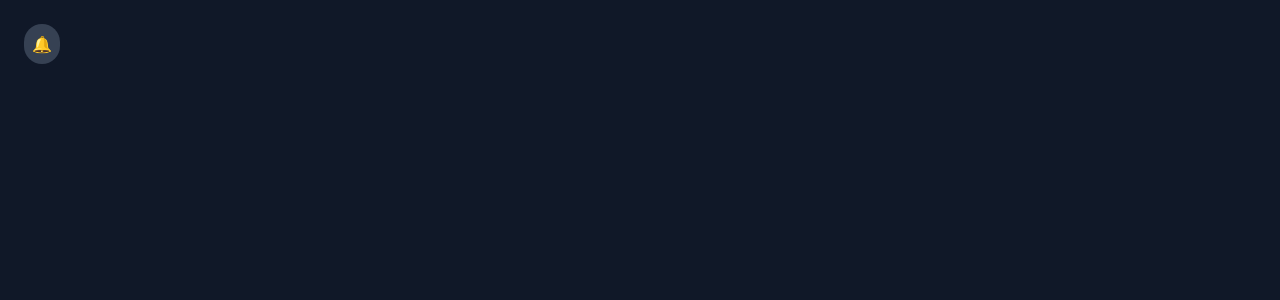
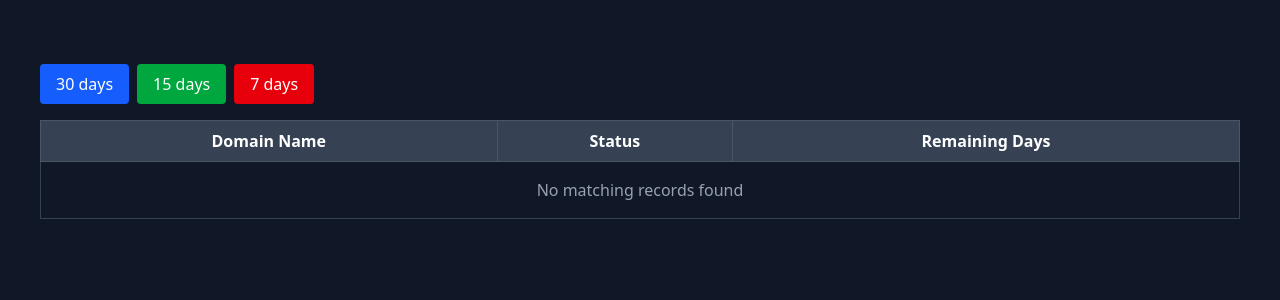
Before and after one commit to Versatile-Programmer/DomainName, a React (Vite) app in the folder client/: page / in a window 1280 px wide. Shown: the top 300 px of the page. Built offline with nearby package versions, Linux system fonts and the light colour scheme.

Commit message:
Add filter feature

```diff
--- a/client/src/components/ARMRequestedDomains.jsx
+++ b/client/src/components/ARMRequestedDomains.jsx
@@ -7,7 +7,9 @@ const ARMRequestedDomains = () => {
   useEffect(() => {
     const fetchARMRequests = async () => {
       try {
-        const response = await axios.get("https://api.example.com/all-arm-requests"); // Replace with correct API endpoint
+        const response = await axios.get(
+          "https://api.example.com/all-arm-requests"
+        ); // Replace with correct API endpoint
         setArmDomainList(response.data);
       } catch (error) {
         console.error("Error fetching ARM domain requests:", error);
@@ -17,12 +19,16 @@ const ARMRequestedDomains = () => {
     fetchARMRequests();
   }, []);
 
-  if (armDomainList.length === 0) return <h1 className="text-center text-gray-400">No ARM Requests Yet</h1>;
+  if (armDomainList.length === 0)
+    return <h1 className="text-center text-gray-400">No ARM Requests Yet</h1>;
 
   return (
     <div className="bg-gray-800 p-4 rounded-lg shadow-md">
       <h2 className="text-lg mb-3">All ARM Requested Domains</h2>
       <div className="overflow-x-auto">
+        {armDomainList.length === 0 ? (
+          <p className="text-gray-400">No domains requested</p>
+        ) : (
           <table className="w-full border-collapse border border-gray-700">
             <thead>
               <tr className="bg-gray-700">
@@ -36,15 +42,26 @@ const ARMRequestedDomains = () => {
             <tbody>
               {armDomainList.map((domain, index) => (
                 <tr key={index} className="text-center bg-gray-900">
-                <td className="border border-gray-600 p-2">{domain.domainName}</td>
-                <td className="border border-gray-600 p-2">{domain.status}</td>
-                <td className="border border-gray-600 p-2">{domain.armStatus}</td>
-                <td className="border border-gray-600 p-2">{domain.hodStatus}</td>
-                <td className="border border-gray-600 p-2">{domain.requestedDate}</td>
+                  <td className="border border-gray-600 p-2">
+                    {domain.domainName}
+                  </td>
+                  <td className="border border-gray-600 p-2">
+                    {domain.status}
+                  </td>
+                  <td className="border border-gray-600 p-2">
+                    {domain.armStatus}
+                  </td>
+                  <td className="border border-gray-600 p-2">
+                    {domain.hodStatus}
+                  </td>
+                  <td className="border border-gray-600 p-2">
+                    {domain.requestedDate}
+                  </td>
                 </tr>
               ))}
             </tbody>
           </table>
+        )}
       </div>
     </div>
   );
--- /dev/null
+++ b/client/src/components/Filter.jsx
@@ -0,0 +1,70 @@
+import React, { useState, useEffect } from "react";
+import axios from "axios";
+
+function Filter() {
+  const [domainList, setDomainList] = useState([]);
+  const [filteredDomains, setFilteredDomains] = useState([]);
+  const [selectedDays, setSelectedDays] = useState(null);
+  const userId = localStorage.getItem("userId"); // Assuming you store user ID in localStorage
+
+  useEffect(() => {
+    if (!userId) return; // Ensure userId exists before making an API call
+
+    async function fetchData() {
+      try {
+        const response = await axios.get(`https://your-api-endpoint.com/domains?userId=${userId}`);
+        const allDomains = response.data; // Backend already filters by user ID
+        setDomainList(allDomains);
+        setFilteredDomains(allDomains); // Initially, show all records
+      } catch (error) {
+        console.error("Error fetching data:", error);
+      }
+    }
+
+    fetchData();
+  }, [userId]);
+
+  // Function to filter based on button click
+  const handleFilter = (days) => {
+    setSelectedDays(days);
+    const filtered = domainList.filter((domain) => domain.remainingDays <= days);
+    setFilteredDomains(filtered);
+  };
+
+  return (
+    <div className="p-4">
+      <div className="flex gap-2 mb-4">
+        <button onClick={() => handleFilter(30)} className="bg-blue-600 px-4 py-2 text-white rounded">30 days</button>
+        <button onClick={() => handleFilter(15)} className="bg-green-600 px-4 py-2 text-white rounded">15 days</button>
+        <button onClick={() => handleFilter(7)} className="bg-red-600 px-4 py-2 text-white rounded">7 days</button>
+      </div>
+
+      <table className="w-full border-collapse border border-gray-700">
+        <thead>
+          <tr className="bg-gray-700 text-white">
+            <th className="border border-gray-600 p-2">Domain Name</th>
+            <th className="border border-gray-600 p-2">Status</th>
+            <th className="border border-gray-600 p-2">Remaining Days</th>
+          </tr>
+        </thead>
+        <tbody>
+          {filteredDomains.length > 0 ? (
+            filteredDomains.map((domain, index) => (
+              <tr key={index} className="text-center bg-gray-900 text-white">
+                <td className="border border-gray-600 p-2">{domain.domainName}</td>
+                <td className="border border-gray-600 p-2">{domain.status}</td>
+                <td className="border border-gray-600 p-2">{domain.remainingDays}</td>
+              </tr>
+            ))
+          ) : (
+            <tr>
+              <td colSpan="3" className="text-center text-gray-400 py-4">No matching records found</td>
+            </tr>
+          )}
+        </tbody>
+      </table>
+    </div>
+  );
+}
+
+export default Filter;
--- a/client/src/components/RequestedDomains.jsx
+++ b/client/src/components/RequestedDomains.jsx
@@ -1,9 +1,10 @@
-import React, { useState } from "react";
+import React, { useState, useEffect } from "react";
+import axios from "axios"; // Import axios
 
 const RequestedDomains = () => {
-  const [domainlist,setDomainlist] = useState([]);
-  if (domainlist.length === 0) return null;
+  const [domainlist, setDomainlist] = useState([]);
   const userRole = localStorage.getItem("role");
+
   useEffect(() => {
     if (userRole === "DRM") {
       const fetchDomains = async () => {
@@ -11,7 +12,7 @@ const RequestedDomains = () => {
           const response = await axios.get("https://api.example.com/domains"); // Replace with actual API
           setDomainlist(response.data);
         } catch (error) {
-          console.error(error);
+          console.error("Error fetching domain list:", error);
         }
       };
       fetchDomains();
@@ -20,11 +21,14 @@ const RequestedDomains = () => {
 
   return (
     <div className="bg-gray-800 p-4 rounded-lg shadow-md">
-      <h2 className="text-lg mb-3">Requested Domains</h2>
+      <h2 className="text-lg mb-3 text-white">Requested Domains</h2>
       <div className="overflow-x-auto">
+        {domainlist.length === 0 ? (
+          <p className="text-gray-400">No domains requested</p>
+        ) : (
           <table className="w-full border-collapse border border-gray-700">
             <thead>
-            <tr className="bg-gray-700">
+              <tr className="bg-gray-700 text-white">
                 <th className="border border-gray-600 p-2">Domain Name</th>
                 <th className="border border-gray-600 p-2">Status</th>
                 <th className="border border-gray-600 p-2">ARM Status</th>
@@ -34,7 +38,7 @@ const RequestedDomains = () => {
             </thead>
             <tbody>
               {domainlist.map((domain, index) => (
-              <tr key={index} className="text-center bg-gray-900">
+                <tr key={index} className="text-center bg-gray-900 text-white">
                   <td className="border border-gray-600 p-2">{domain.domainName}</td>
                   <td className="border border-gray-600 p-2">{domain.status}</td>
                   <td className="border border-gray-600 p-2">{domain.armStatus}</td>
@@ -44,6 +48,7 @@ const RequestedDomains = () => {
               ))}
             </tbody>
           </table>
+        )}
       </div>
     </div>
   );
--- a/client/src/pages/Dashboard.jsx
+++ b/client/src/pages/Dashboard.jsx
@@ -2,6 +2,7 @@ import React, { useState, useEffect } from "react";
 import RequestedDomains from "../components/RequestedDomains";
 import ARMRequestedDomains from "../components/ARMRequestedDomains"; // Import the ARM-specific component
 import axios from "axios";
+import Filter from "../components/Filter";
 
 const Dashboard = () => {
   const [showForm, setShowForm] = useState(false);
@@ -66,7 +67,7 @@ const Dashboard = () => {
         )}
 
         {/* Notifications Button (Unchanged for both roles) */}
-        <button
+        {/* <button
           className="relative bg-gray-700 hover:bg-gray-600 p-2 rounded-full"
           onClick={() => setShowNotifications(!showNotifications)}
         >
@@ -84,7 +85,7 @@ const Dashboard = () => {
               )}
             </div>
           )}
-        </button>
+        </button> */}
       </div>
 
       {/* DRM Request Form */}
@@ -114,6 +115,7 @@ const Dashboard = () => {
 
       {/* Show DRM Requests Table only for DRM Users */}
       {userRole === "DRM" && <RequestedDomains/>}
+      <Filter/>
     </div>
   );
 };
```
Lines whose indentation alone changed are shown as unchanged.
